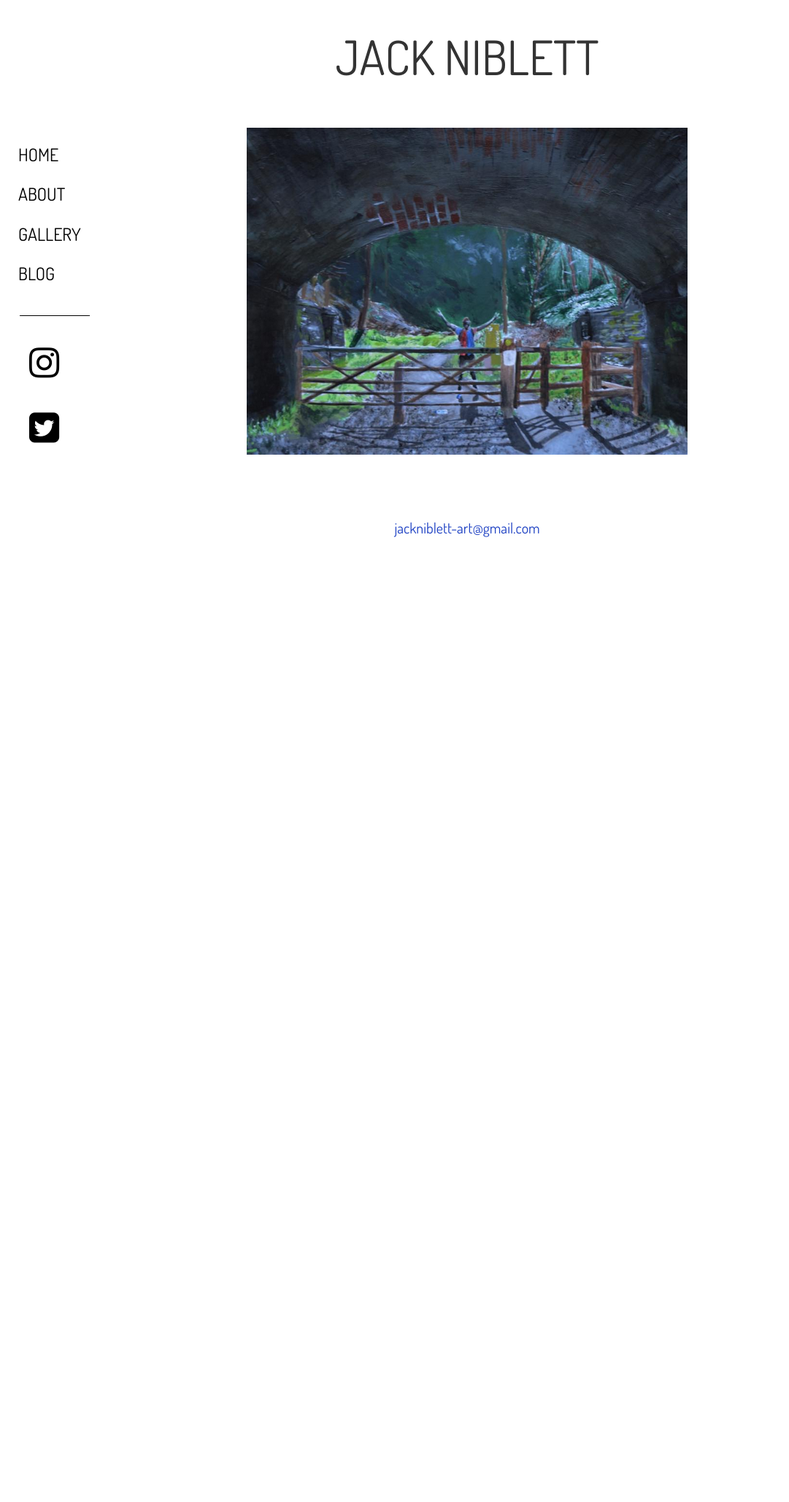
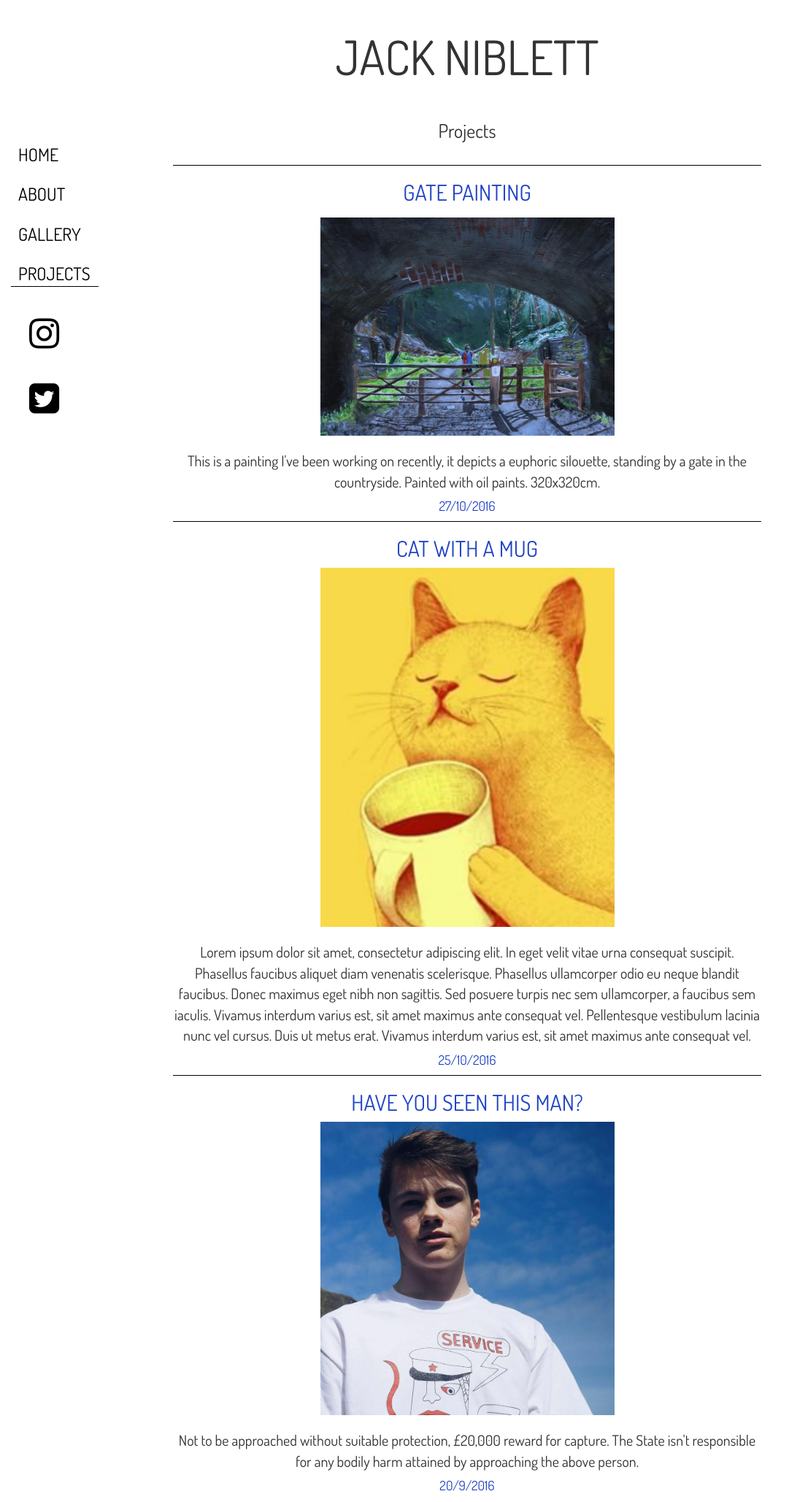
Before and after one commit to jackniblett/jackniblett.github.io, a PHP site: page /blog.html in a window 1280 px wide. Shown: the whole page at 73% size, without its empty margins (0-1081 px from the left). Before the commit the page ends 800 px from the top, so only its background shows below. Run offline with PHP 8.4, Linux system fonts and the light colour scheme; some libraries are stand-ins or nearby versions.

Commit message:
projects page added

```diff
--- a/about.html
+++ b/about.html
@@ -34,7 +34,7 @@
 			    <li><a href="index.html">HOME</a></li>
 			    <li><a href="about.html">ABOUT</a></li>
 			    <li><a href="gallery.html">GALLERY</a></li>
-			    <li><a href="blog.html">BLOG</a></li>
+			    <li><a href="blog.html">PROJECTS</a></li>
 				</ul>
 		</div>
 
@@ -47,7 +47,7 @@
 			<a href="index.html" id="home" class="nav">HOME</a>
 			<a href="about.html" id="about" class="nav">ABOUT</a>
 			<a href="gallery.html" id="gallery" class="nav">GALLERY</a>
-			<a href="blog.html" id="blog" class="nav">BLOG</a>
+			<a href="blog.html" id="blog" class="nav">PROJECTS</a>
 			<hr>
 			<a href="http://instagram.com/jackniblett" class="social"><span class="fa fa-instagram fa-2x"></a>
 			<a href="http://twitter.com/jackniblett" class="social"><span class="fa fa-twitter-square fa-2x"></a>
--- a/blog.html
+++ b/blog.html
@@ -20,6 +20,7 @@
 
 		<!--MY LINKS-->
 		<link rel="stylesheet" href="css/style.css">
+		<link rel="stylesheet" href="css/blog.css">
 	</head>
 	<body>
 		<div id="smallnav" class="container-fluid visible-xs visible-sm">
@@ -33,7 +34,7 @@
 			    <li><a href="index.html">HOME</a></li>
 			    <li><a href="about.html">ABOUT</a></li>
 			    <li><a href="gallery.html">GALLERY</a></li>
-			    <li><a href="blog.html">BLOG</a></li>
+			    <li><a href="blog.html">PROJECTS</a></li>
 				</ul>
 		</div>
 
@@ -46,29 +47,65 @@
 			<a href="index.html" id="home" class="nav">HOME</a>
 			<a href="about.html" id="about" class="nav">ABOUT</a>
 			<a href="gallery.html" id="gallery" class="nav">GALLERY</a>
-			<a href="blog.html" id="blog" class="nav">BLOG</a>
+			<a href="blog.html" id="blog" class="nav">PROJECTS</a>
 			<hr>
 			<a href="http://instagram.com/jackniblett" class="social"><span class="fa fa-instagram fa-2x"></a>
 			<a href="http://twitter.com/jackniblett" class="social"><span class="fa fa-twitter-square fa-2x"></a>
 
 		</div>
 
-		<div id="shifter"> </div>
 		<div id="title" class="container">
 			JACK NIBLETT
 		</div>
 
-		<div id="central_wrapper" class="container">
-			<div id="central">
-				<div class="bigtext" id="bigtext_top">  <!-- text??? --> </div>
-				<div id="splash">
+		<div id="blog_container">
+			<h1 id="blog_heading"> Projects </h1>
+
+			<div id="post_container">
+
+				<div class="post first">
+					<hr>
+					<h2 class="title purple"> GATE PAINTING </h2>
+					<br>
 					<img src="images/gate.png">
+					<p class="content">
+						This is a painting I've been working on recently, it depicts
+						a euphoric silouette, standing by a gate in the countryside.
+						Painted with oil paints. 320x320cm.
+					</p>
+					<h4 class="date purple"> 27/10/2016 </h3>
+
 				</div>
-				<div class="bigtext" id="bigtext_bottom"> jackniblett-art@gmail.com </div>
+
+				<div class="post">
+					<hr>
+					<h2 class="title purple"> CAT WITH A MUG </h2>
+					<br>
+					<img src="images/cat.png">
+					<p class="content">
+						Lorem ipsum dolor sit amet, consectetur adipiscing elit. In eget velit vitae urna consequat suscipit. Phasellus faucibus aliquet diam venenatis scelerisque. Phasellus ullamcorper odio eu neque blandit faucibus. Donec maximus eget nibh non sagittis. Sed posuere turpis nec sem ullamcorper, a faucibus sem iaculis. Vivamus interdum varius est, sit amet maximus ante consequat vel. Pellentesque vestibulum lacinia nunc vel cursus. Duis ut metus erat.
+						Vivamus interdum varius est, sit amet maximus ante consequat vel.
+					</p>
+					<h4 class="date purple"> 25/10/2016 </h3>
+
+				</div>
+
+				<div class="post">
+					<hr>
+					<h2 class="title purple"> HAVE YOU SEEN THIS MAN? </h2>
+					<br>
+					<img src="images/jack.jpg">
+					<p class="content">
+						Not to be approached without suitable protection, £20,000 reward for capture. The State isn't responsible for any bodily harm attained by approaching the above person.
+					</p>
+					<h4 class="date purple"> 20/9/2016 </h3>
+
+				</div>
+
+
+
 			</div>
 		</div>
-
-		<div id="background"></div>
 
 
 
--- /dev/null
+++ b/css/blog.css
@@ -0,0 +1,51 @@
+*{
+	padding: 0;
+	margin: 0;
+}
+
+hr{
+	width: 100%;
+	margin: 0 auto;
+}
+
+#blog_container{
+	display: block;
+	margin: 0 auto;
+	margin-top: 5vh;
+	width: 100%;
+	max-width: 900px;
+	text-align: center;
+	overflow: hidden;
+
+}
+
+#blog_heading{
+	font-size: 26px;
+}
+
+#post_container{
+	width: 90%;
+	margin: 0 auto;
+	margin-top: 30px;
+
+	border-color: white;
+	border-style: solid;
+	border-width: 2px;
+}
+
+.first{
+	font-size: 20px;
+
+}
+
+.post img{
+	width: 50%;
+	height: auto;
+	margin: 0 auto;
+	margin-top: -20px;
+}
+
+.content{
+	margin-top: 20px;
+	font-size: 20px;
+}
--- a/css/gallery.css
+++ b/css/gallery.css
@@ -20,6 +20,7 @@
 }
 
 #images_container{
+	margin-top: 30px;
 	width: 100%;
 	height: 5000px;
 
--- a/css/style.css
+++ b/css/style.css
@@ -179,37 +179,14 @@ hr{
 	margin-right: 10%;
 }
 
-#central_wrapper{
-	margin: 0 auto;
-	width: 100vw;
-	height: 70vh;
-	max-width: 700px;
-	z-index: 999;
-	text-align: center;
-	padding: 0;
-	margin-top: -20px;
 
-}
 
-#central{
-	height: 80%;
-	margin-top: 1vh;
 
-}
 
-#splash{
-	height: 100%;
-	margin-bottom: 10%;
-	width: auto;
-}
 
-#splash img{
 
-	height: 100%;
-	width: auto;
-	max-height: 70vh;
-	max-width: 100%;
-}
+
+
 
 #bigtext_top{
 }
--- a/gallery.html
+++ b/gallery.html
@@ -38,7 +38,7 @@
 			    <li><a href="index.html">HOME</a></li>
 			    <li><a href="about.html">ABOUT</a></li>
 			    <li><a href="gallery.html">GALLERY</a></li>
-			    <li><a href="blog.html">BLOG</a></li>
+			    <li><a href="blog.html">PROJECTS</a></li>
 				</ul>
 		</div>
 
@@ -51,7 +51,7 @@
 			<a href="index.html" id="home" class="nav">HOME</a>
 			<a href="about.html" id="about" class="nav">ABOUT</a>
 			<a href="gallery.html" id="gallery" class="nav">GALLERY</a>
-			<a href="blog.html" id="blog" class="nav">BLOG</a>
+			<a href="blog.html" id="blog" class="nav">PROJECTS</a>
 			<hr>
 			<a href="http://instagram.com/jackniblett" class="social"><span class="fa fa-instagram fa-2x"></a>
 			<a href="http://twitter.com/jackniblett" class="social"><span class="fa fa-twitter-square fa-2x"></a>
```
Also changed, not shown: index.html (+4 -14 lines).
